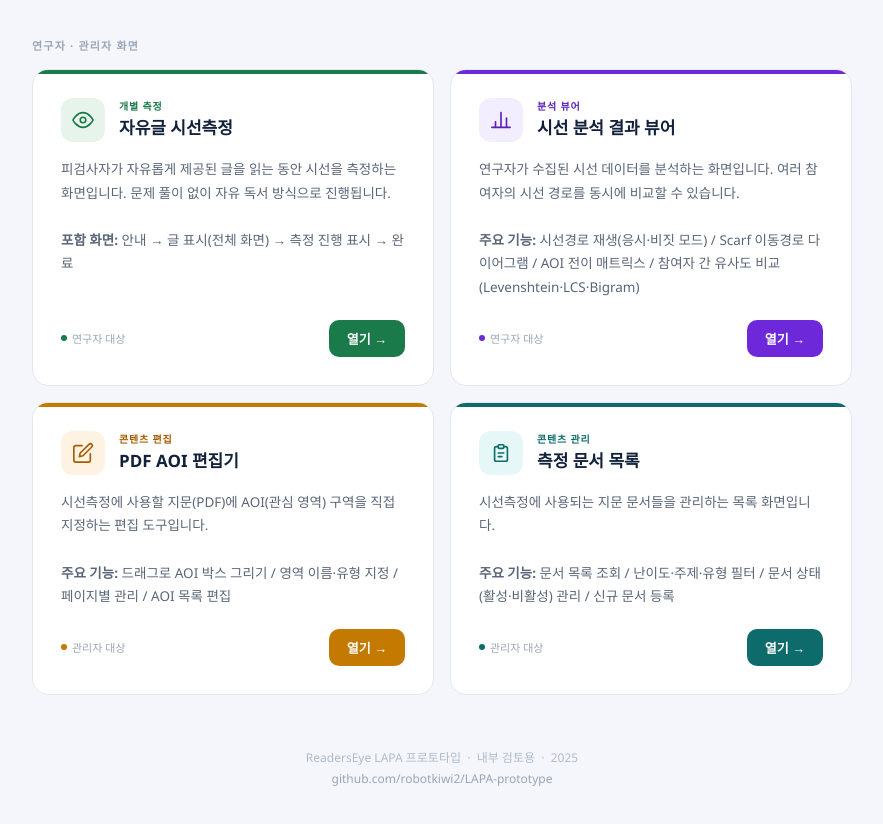
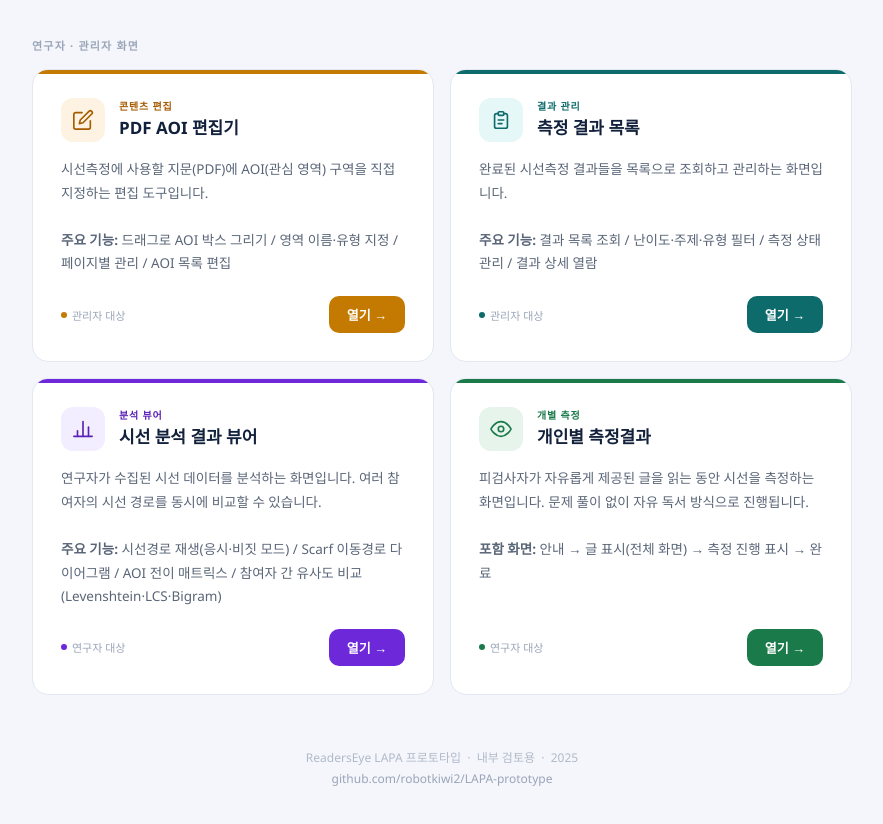
Before and after one commit to robotkiwi2/LAPA-prototype, a plain HTML site: page index.html in a window 1280 px wide. Shown: the part 836-1660 px from the top of the page, without its empty margins (198-1081 px from the left). Drawn offline with Linux system fonts and the light colour scheme.

Commit message:
fix: 연구자 화면 카드 순서 변경 및 명칭 수정

```diff
--- a/index.html
+++ b/index.html
@@ -171,31 +171,55 @@ body{font-family:'Segoe UI',system-ui,sans-serif;background:var(--bg);color:var(
   <div class="section-title">연구자 · 관리자 화면</div>
   <div class="grid">
 
-    <!-- 자유글 시선측정 -->
-    <div class="card theme-green">
+    <!-- 1. PDF AOI 편집기 -->
+    <div class="card theme-orange">
       <div class="card-head">
         <div class="card-icon">
-          <svg viewBox="0 0 24 24" fill="none" stroke="currentColor" stroke-width="1.8" stroke-linecap="round" stroke-linejoin="round" style="width:22px;height:22px"><path d="M1 12s4-8 11-8 11 8 11 8-4 8-11 8-11-8-11-8z"/><circle cx="12" cy="12" r="3"/></svg>
+          <svg viewBox="0 0 24 24" fill="none" stroke="currentColor" stroke-width="1.8" stroke-linecap="round" stroke-linejoin="round" style="width:22px;height:22px"><path d="M11 4H4a2 2 0 0 0-2 2v14a2 2 0 0 0 2 2h14a2 2 0 0 0 2-2v-7"/><path d="M18.5 2.5a2.121 2.121 0 0 1 3 3L12 15l-4 1 1-4 9.5-9.5z"/></svg>
         </div>
         <div class="card-meta">
-          <div class="card-tag">개별 측정</div>
-          <div class="card-title">자유글 시선측정</div>
+          <div class="card-tag">콘텐츠 편집</div>
+          <div class="card-title">PDF AOI 편집기</div>
         </div>
       </div>
       <div class="card-desc">
-        피검사자가 자유롭게 제공된 글을 읽는 동안 시선을 측정하는 화면입니다. 문제 풀이 없이 자유 독서 방식으로 진행됩니다.<br><br>
-        <b>포함 화면:</b> 안내 → 글 표시(전체 화면) → 측정 진행 표시 → 완료
+        시선측정에 사용할 지문(PDF)에 AOI(관심 영역) 구역을 직접 지정하는 편집 도구입니다.<br><br>
+        <b>주요 기능:</b> 드래그로 AOI 박스 그리기 / 영역 이름·유형 지정 / 페이지별 관리 / AOI 목록 편집
       </div>
       <div class="card-footer">
         <div class="card-who">
-          <div class="card-who-dot" style="background:#1a7a4a"></div>
-          연구자 대상
+          <div class="card-who-dot" style="background:#c47a00"></div>
+          관리자 대상
         </div>
-        <a class="open-btn" href="freegaze-testee.html" target="_blank">열기 →</a>
+        <a class="open-btn" href="pdf-editor.html" target="_blank">열기 →</a>
       </div>
     </div>
 
-    <!-- 시선 분석 결과 -->
+    <!-- 2. 측정 결과 목록 -->
+    <div class="card theme-teal">
+      <div class="card-head">
+        <div class="card-icon">
+          <svg viewBox="0 0 24 24" fill="none" stroke="currentColor" stroke-width="1.8" stroke-linecap="round" stroke-linejoin="round" style="width:22px;height:22px"><path d="M9 5H7a2 2 0 0 0-2 2v12a2 2 0 0 0 2 2h10a2 2 0 0 0 2-2V7a2 2 0 0 0-2-2h-2"/><rect x="9" y="3" width="6" height="4" rx="1"/><line x1="9" y1="12" x2="15" y2="12"/><line x1="9" y1="16" x2="13" y2="16"/></svg>
+        </div>
+        <div class="card-meta">
+          <div class="card-tag">결과 관리</div>
+          <div class="card-title">측정 결과 목록</div>
+        </div>
+      </div>
+      <div class="card-desc">
+        완료된 시선측정 결과들을 목록으로 조회하고 관리하는 화면입니다.<br><br>
+        <b>주요 기능:</b> 결과 목록 조회 / 난이도·주제·유형 필터 / 측정 상태 관리 / 결과 상세 열람
+      </div>
+      <div class="card-footer">
+        <div class="card-who">
+          <div class="card-who-dot" style="background:#0e6b6b"></div>
+          관리자 대상
+        </div>
+        <a class="open-btn" href="doc-list.html" target="_blank">열기 →</a>
+      </div>
+    </div>
+
+    <!-- 3. 시선 분석 결과 -->
     <div class="card theme-purple">
       <div class="card-head">
         <div class="card-icon">
@@ -219,51 +243,27 @@ body{font-family:'Segoe UI',system-ui,sans-serif;background:var(--bg);color:var(
       </div>
     </div>
 
-    <!-- PDF AOI 편집기 -->
-    <div class="card theme-orange">
+    <!-- 4. 개인별 측정결과 -->
+    <div class="card theme-green">
       <div class="card-head">
         <div class="card-icon">
-          <svg viewBox="0 0 24 24" fill="none" stroke="currentColor" stroke-width="1.8" stroke-linecap="round" stroke-linejoin="round" style="width:22px;height:22px"><path d="M11 4H4a2 2 0 0 0-2 2v14a2 2 0 0 0 2 2h14a2 2 0 0 0 2-2v-7"/><path d="M18.5 2.5a2.121 2.121 0 0 1 3 3L12 15l-4 1 1-4 9.5-9.5z"/></svg>
+          <svg viewBox="0 0 24 24" fill="none" stroke="currentColor" stroke-width="1.8" stroke-linecap="round" stroke-linejoin="round" style="width:22px;height:22px"><path d="M1 12s4-8 11-8 11 8 11 8-4 8-11 8-11-8-11-8z"/><circle cx="12" cy="12" r="3"/></svg>
         </div>
         <div class="card-meta">
-          <div class="card-tag">콘텐츠 편집</div>
-          <div class="card-title">PDF AOI 편집기</div>
+          <div class="card-tag">개별 측정</div>
+          <div class="card-title">개인별 측정결과</div>
         </div>
       </div>
       <div class="card-desc">
-        시선측정에 사용할 지문(PDF)에 AOI(관심 영역) 구역을 직접 지정하는 편집 도구입니다.<br><br>
-        <b>주요 기능:</b> 드래그로 AOI 박스 그리기 / 영역 이름·유형 지정 / 페이지별 관리 / AOI 목록 편집
+        피검사자가 자유롭게 제공된 글을 읽는 동안 시선을 측정하는 화면입니다. 문제 풀이 없이 자유 독서 방식으로 진행됩니다.<br><br>
+        <b>포함 화면:</b> 안내 → 글 표시(전체 화면) → 측정 진행 표시 → 완료
       </div>
       <div class="card-footer">
         <div class="card-who">
-          <div class="card-who-dot" style="background:#c47a00"></div>
-          관리자 대상
+          <div class="card-who-dot" style="background:#1a7a4a"></div>
+          연구자 대상
         </div>
-        <a class="open-btn" href="pdf-editor.html" target="_blank">열기 →</a>
-      </div>
-    </div>
-
-    <!-- 문서 목록 -->
-    <div class="card theme-teal">
-      <div class="card-head">
-        <div class="card-icon">
-          <svg viewBox="0 0 24 24" fill="none" stroke="currentColor" stroke-width="1.8" stroke-linecap="round" stroke-linejoin="round" style="width:22px;height:22px"><path d="M9 5H7a2 2 0 0 0-2 2v12a2 2 0 0 0 2 2h10a2 2 0 0 0 2-2V7a2 2 0 0 0-2-2h-2"/><rect x="9" y="3" width="6" height="4" rx="1"/><line x1="9" y1="12" x2="15" y2="12"/><line x1="9" y1="16" x2="13" y2="16"/></svg>
-        </div>
-        <div class="card-meta">
-          <div class="card-tag">콘텐츠 관리</div>
-          <div class="card-title">측정 문서 목록</div>
-        </div>
-      </div>
-      <div class="card-desc">
-        시선측정에 사용되는 지문 문서들을 관리하는 목록 화면입니다.<br><br>
-        <b>주요 기능:</b> 문서 목록 조회 / 난이도·주제·유형 필터 / 문서 상태(활성·비활성) 관리 / 신규 문서 등록
-      </div>
-      <div class="card-footer">
-        <div class="card-who">
-          <div class="card-who-dot" style="background:#0e6b6b"></div>
-          관리자 대상
-        </div>
-        <a class="open-btn" href="doc-list.html" target="_blank">열기 →</a>
+        <a class="open-btn" href="freegaze-testee.html" target="_blank">열기 →</a>
       </div>
     </div>
 
```
